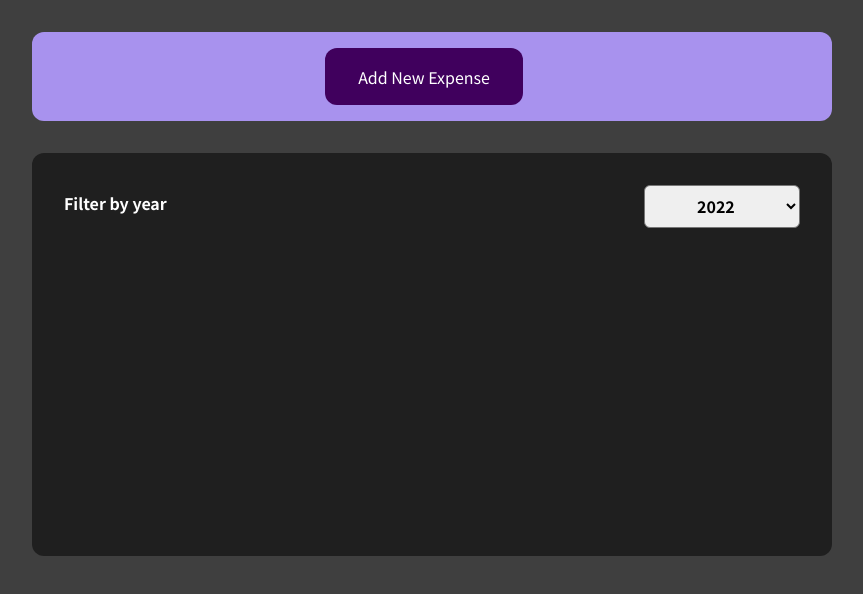
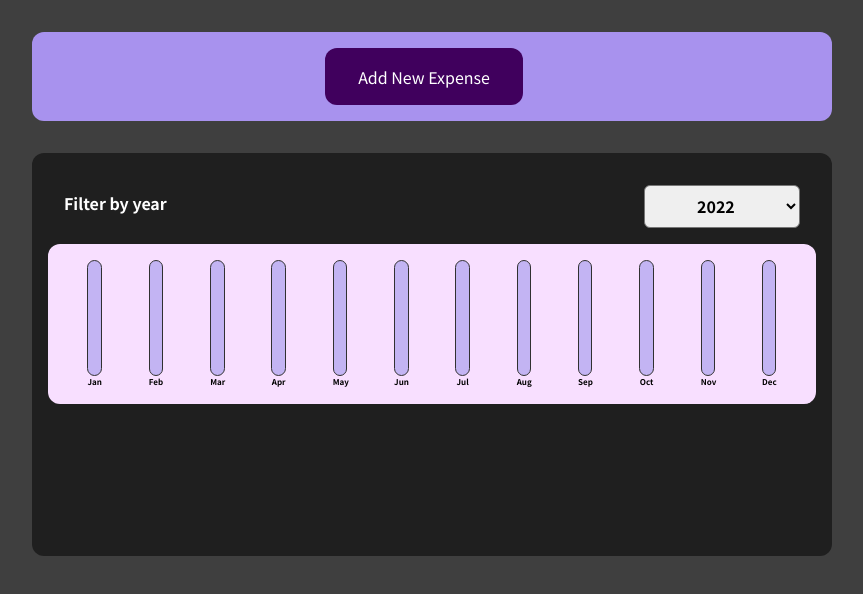
Before and after one commit to flowbeing/react-js-bootcamp, a React (Create React App) app in the folder basics/react-js-expense-tracker/: page / in a window 1280 px wide. Shown: the top 594 px of the page, without its empty margins (208-1071 px from the left). Built offline with nearby package versions, Linux system fonts and the light colour scheme.

Commit message:
Practice update -> creating an expense tracker app

```diff
--- a/basics/react-js-expense-tracker/src/components/ExpensesMainContainer/ExpensesMainContainer.css
+++ b/basics/react-js-expense-tracker/src/components/ExpensesMainContainer/ExpensesMainContainer.css
@@ -1,6 +1,6 @@
 .expenses-main-container___center {
     width: 100vw;
-    height: 403px;
+    height: 398.5px;
     display:flex;
     justify-content: center;
 }
@@ -11,33 +11,4 @@
     padding: 1rem;
     border-radius: 12px;
     background-color: rgb(31, 31, 31);
-    display: flex;
-    justify-content: center;
 }
-
-.expenses-main-container___filter {
-    width: 736px;
-    height: 43px;
-    margin: 16px 0;
-    font-size: 16px;
-    font-weight: bold;
-    /* background-color: red; */
-    display: flex;
-    justify-content: space-between;
-    align-items: center;
-}
-
-.expenses-main-container___filter-label {
-    font: inherit;
-    margin: 0px 0px 8px;
-    /* background-color: white; */
-    color: white;
-}
-
-.expenses-main-container___filter-dropdown{
-    font: inherit;
-    height: 43px;
-    width: 156px;
-    padding: 0.5rem 3rem;
-    border-radius: 6px;
-}
--- a/basics/react-js-expense-tracker/src/components/ExpensesMainContainer/ExpensesMainContainer.js
+++ b/basics/react-js-expense-tracker/src/components/ExpensesMainContainer/ExpensesMainContainer.js
@@ -1,27 +1,56 @@
-import React from 'react';
+import {React, useState} from 'react';
 
 import "./ExpensesMainContainer.css";
+import FilterByYear from "./FilterByYear/FilterByYear";
+import MainChartComponent from "./MainChartComponent/MainChartComponent"
 
 
 var ExpensesMainContainer = () => {
+
+    const DUMMY_EXPENSES = [
+        {
+          id: 'e1',
+          title: 'Toilet Paper',
+          amount: 94.12,
+          date: new Date(2020, 7, 14),
+        },
+        {
+            id: 'e2',
+            title: 'New TV',
+            amount: 799.49,
+            date: new Date(2021, 2, 12)
+        },
+        {
+          id: 'e3',
+          title: 'Car Insurance',
+          amount: 294.67,
+          date: new Date(2021, 2, 28),
+        },
+        {
+          id: 'e4',
+          title: 'New Desk (Wooden)',
+          amount: 450,
+          date: new Date(2021, 5, 12),
+        },
+    ];
+
+    // currentFilterYearValue initial year set to 2022
+    let [currentFilterYearValue, setCurrentFilterYearValue] = useState('2022');
+
+    const currentFilterYearValueFunction = (currentFilterYear) => {
+
+        setCurrentFilterYearValue(currentFilterYear);
+
+        // console.log(`currentFilterYearValue: ${currentFilterYearValue}`);
+    };
 
     return (
         <div className="expenses-main-container___center">
 
             <div className="expenses-main-container___border">
 
-                <div className="expenses-main-container___filter">
-
-                    <label className="expenses-main-container___filter-label">Filter by year</label>
-
-                    <select className="expenses-main-container___filter-dropdown">
-                        <option>2022</option>
-                        <option>2021</option>
-                        <option>2020</option>
-                        <option>2019</option>
-                    </select>
-
-                </div>
+                <FilterByYear getFilterYear={currentFilterYearValueFunction}/>
+                <MainChartComponent expensesData={DUMMY_EXPENSES} currentFilterYear={currentFilterYearValue}/>
 
             </div>
 
--- /dev/null
+++ b/basics/react-js-expense-tracker/src/components/ExpensesMainContainer/FilterByYear/FilterByYear.css
@@ -0,0 +1,26 @@
+.expenses-main-container___filter {
+    width: 736px;
+    height: 43px;
+    margin: 16px auto;
+    font-size: 16px;
+    font-weight: bold;
+    /* background-color: red; */
+    display: flex;
+    justify-content: space-between;
+    align-items: center;
+}
+
+.expenses-main-container___filter-label {
+    font: inherit;
+    margin: 0px 0px 8px;
+    /* background-color: white; */
+    color: white;
+}
+
+.expenses-main-container___filter-dropdown{
+    font: inherit;
+    height: inherit;
+    width: 156px;
+    padding: 0.5rem 3rem;
+    border-radius: 6px;
+}
--- /dev/null
+++ b/basics/react-js-expense-tracker/src/components/ExpensesMainContainer/FilterByYear/FilterByYear.js
@@ -0,0 +1,25 @@
+import React from "react"
+import "./FilterByYear.css"
+
+
+var FilterByYear = ({getFilterYear}) => {
+
+    return (
+
+        <div className="expenses-main-container___filter">
+
+            <label className="expenses-main-container___filter-label">Filter by year</label>
+
+            <select className="expenses-main-container___filter-dropdown" onChange={(event) => getFilterYear(event.target.value)}>
+                <option>2022</option>
+                <option>2021</option>
+                <option>2020</option>
+                <option>2019</option>
+            </select>
+
+        </div>
+
+    );
+}
+
+export default FilterByYear;
--- /dev/null
+++ b/basics/react-js-expense-tracker/src/components/ExpensesMainContainer/MainChartComponent/IndividualBarChart/IndividualBarChart.css
@@ -0,0 +1,30 @@
+.individual-chart-bar {
+    height: 128px;
+    width: 14.4px;
+    display: flex;
+    flex-direction: column;
+}
+
+.individual-chart-bar___inner {
+    height: 116px;
+    width: 14.4px;
+    border-radius: 12px;
+    border: 1px solid #313131;
+    background-color: #c3b4f3;
+    display: flex;
+    align-items: flex-end;
+}
+
+.individual-chart-bar___inner-percentage {
+    width: 14.4px;
+    background-color: #4826b9;
+    border-radius: 12px;
+}
+
+.individual-chart-bar___label {
+    height: 12px;
+    width: 14.4px;
+    font-size: 0.5rem;
+    font-weight: bold;
+    text-align: center;
+}
--- /dev/null
+++ b/basics/react-js-expense-tracker/src/components/ExpensesMainContainer/MainChartComponent/IndividualBarChart/IndividualBarChart.js
@@ -0,0 +1,24 @@
+import React from "react";
+
+import "./IndividualBarChart.css";
+
+const IndividualBarChart = ({monthAbbreviation, barHeightPercentage}) => {
+
+    return (
+
+        <div className="individual-chart-bar">
+
+            <div className="individual-chart-bar___inner">
+
+                <div className="individual-chart-bar___inner-percentage" style={{'height': barHeightPercentage}}></div>
+
+            </div>
+
+            <div className="individual-chart-bar___label">{monthAbbreviation}</div>
+
+        </div>
+    );
+
+}
+
+export default IndividualBarChart;
--- /dev/null
+++ b/basics/react-js-expense-tracker/src/components/ExpensesMainContainer/MainChartComponent/MainChartComponent.css
@@ -0,0 +1,9 @@
+.main-chart___border {
+    height: 160px;
+    width: 768px;
+    padding: 16px;
+    border-radius: 12px;
+    background-color: #f8dfff;
+    display: flex;
+    justify-content: space-around;
+}
--- /dev/null
+++ b/basics/react-js-expense-tracker/src/components/ExpensesMainContainer/MainChartComponent/MainChartComponent.js
@@ -0,0 +1,78 @@
+import {React} from "react";
+
+import "./MainChartComponent.css";
+
+import IndividualBarChart from "./IndividualBarChart/IndividualBarChart";
+
+const MainChartComponent = ({expensesData, currentFilterYear}) => {
+
+    // obtaining all relevant data for the current selected year
+    let currentYearData = [];
+    let totalExpenseCurrentYear = 0;
+
+    for (var data of expensesData){
+        console.log(`totalExpenseCurrentYear: ${totalExpenseCurrentYear}`);
+
+        let currentDataDate = data.date;
+        let currentDataYear = currentDataDate.getFullYear().toString();
+
+        if (currentDataYear === currentFilterYear){
+            currentYearData.push(data);
+            totalExpenseCurrentYear += data.amount;
+        }
+    }
+
+    console.log(currentYearData);
+    console.log(`length: ${currentYearData.length}`);
+
+    // CREATING (EACH) MONTH(S) OF THE YEAR CHART BAR - SHORT FORM
+    let monthNumOrIndex = 0;
+    let monthsShortForm = [];
+
+    while (monthNumOrIndex < 12){
+
+        // Determining the (current) month's short form
+        var date = new Date();
+        date.setMonth(monthNumOrIndex);
+        let monthShortForm = date.toLocaleString('en-US', {month: "short"});
+
+        // determining current month's expense and relative chart bar height
+        let currentMonthsExpenseHeightIfAny = 0;
+
+        // determining (current) month's total expense if any..
+        let totalExpenseCurrentMonth = 0;
+        for (let data of currentYearData){
+            console.log(`dataa: ${data}`);
+            let monthCurrentFilterYearData = data.date.toLocaleString('en-US', {month: "short"});
+
+            if (monthCurrentFilterYearData == monthShortForm){
+                console.log(`data.amount:totalExpenseCurrentYear, month:year -> ${data.amount}:${totalExpenseCurrentYear} -> ${monthCurrentFilterYearData}`);
+                totalExpenseCurrentMonth += data.amount;
+            }
+        }
+
+        if (totalExpenseCurrentMonth != 0){
+            currentMonthsExpenseHeightIfAny = (totalExpenseCurrentMonth/totalExpenseCurrentYear)*100;
+        }
+
+        const currentMonthChartBar = <IndividualBarChart monthAbbreviation={monthShortForm} barHeightPercentage={currentMonthsExpenseHeightIfAny+"%"}/>
+
+        monthsShortForm.push(currentMonthChartBar);
+
+        monthNumOrIndex += 1;
+    }
+
+    console.log(monthsShortForm);
+
+    return (
+
+        <div className="main-chart___border">
+
+            {monthsShortForm}
+
+        </div>
+
+    );
+}
+
+export default MainChartComponent;
```
